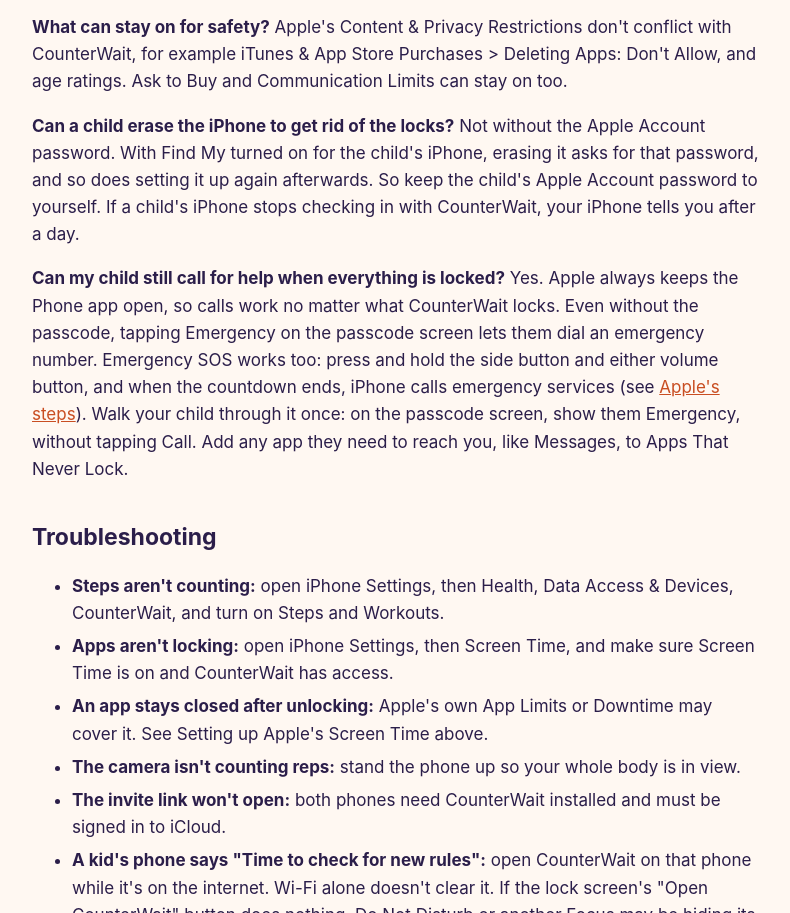
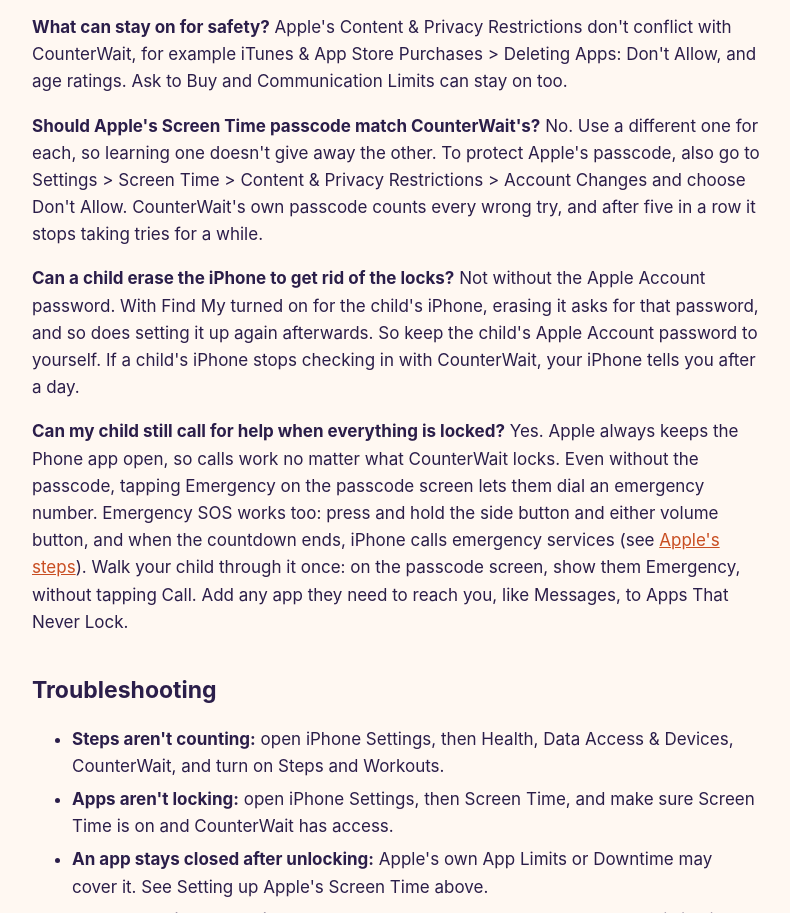
Before and after one commit to matthewaliseo/follow-thru-site, a plain HTML site: page support.html in a window 1280 px wide. Shown: the part 4172-5085 px from the top of the page, without its empty margins (244-1034 px from the left). Drawn offline with Linux system fonts and the light colour scheme.

Commit message:
Support: use different passcodes for Apple's Screen Time and CounterWait (#33)
Claude-Session: https://claude.ai/code/session_01R4MLurvBNLWveczxsSK72Y

Co-authored-by: Claude <noreply@anthropic.com>

```diff
--- a/support.html
+++ b/support.html
@@ -74,6 +74,7 @@
 <p><strong>What should stay on?</strong> Each child in your Family Sharing group, with Screen Time turned on for them (iPhone Settings &gt; Screen Time &gt; your child's name, or Settings &gt; Family &gt; your child's name &gt; Screen Time). On your own iPhone, keep Screen Time on and CounterWait's access turned on.</p>
 <p><strong>Which of Apple's settings should I turn off?</strong> For the apps CounterWait manages, we recommend turning off Apple's own App Limits and Downtime (Settings &gt; Screen Time &gt; your child's name &gt; App Limits, and &gt; Downtime). Apple's limits and CounterWait's locks both apply, and the stricter one wins, so if an Apple limit has run out, minutes earned in CounterWait can't open that app. This is the most common reason an unlocked app stays closed. It's a recommendation, not a requirement: keeping both works, as long as you expect either one to close the app. If you keep Downtime, add CounterWait to Always Allowed so it still opens to earn minutes. Adults using Just for Me can do the same for their own limits, in Settings &gt; Screen Time.</p>
 <p><strong>What can stay on for safety?</strong> Apple's Content &amp; Privacy Restrictions don't conflict with CounterWait, for example iTunes &amp; App Store Purchases &gt; Deleting Apps: Don't Allow, and age ratings. Ask to Buy and Communication Limits can stay on too.</p>
+<p><strong>Should Apple's Screen Time passcode match CounterWait's?</strong> No. Use a different one for each, so learning one doesn't give away the other. To protect Apple's passcode, also go to Settings &gt; Screen Time &gt; Content &amp; Privacy Restrictions &gt; Account Changes and choose Don't Allow. CounterWait's own passcode counts every wrong try, and after five in a row it stops taking tries for a while.</p>
 <p><strong>Can a child erase the iPhone to get rid of the locks?</strong> Not without the Apple Account password. With Find My turned on for the child's iPhone, erasing it asks for that password, and so does setting it up again afterwards. So keep the child's Apple Account password to yourself. If a child's iPhone stops checking in with CounterWait, your iPhone tells you after a day.</p>
 <p><strong>Can my child still call for help when everything is locked?</strong> Yes. Apple always keeps the Phone app open, so calls work no matter what CounterWait locks. Even without the passcode, tapping Emergency on the passcode screen lets them dial an emergency number. Emergency SOS works too: press and hold the side button and either volume button, and when the countdown ends, iPhone calls emergency services (see <a href="https://support.apple.com/HT209053">Apple's steps</a>). Walk your child through it once: on the passcode screen, show them Emergency, without tapping Call. Add any app they need to reach you, like Messages, to Apps That Never Lock.</p>
 <h2>Troubleshooting</h2>
```
